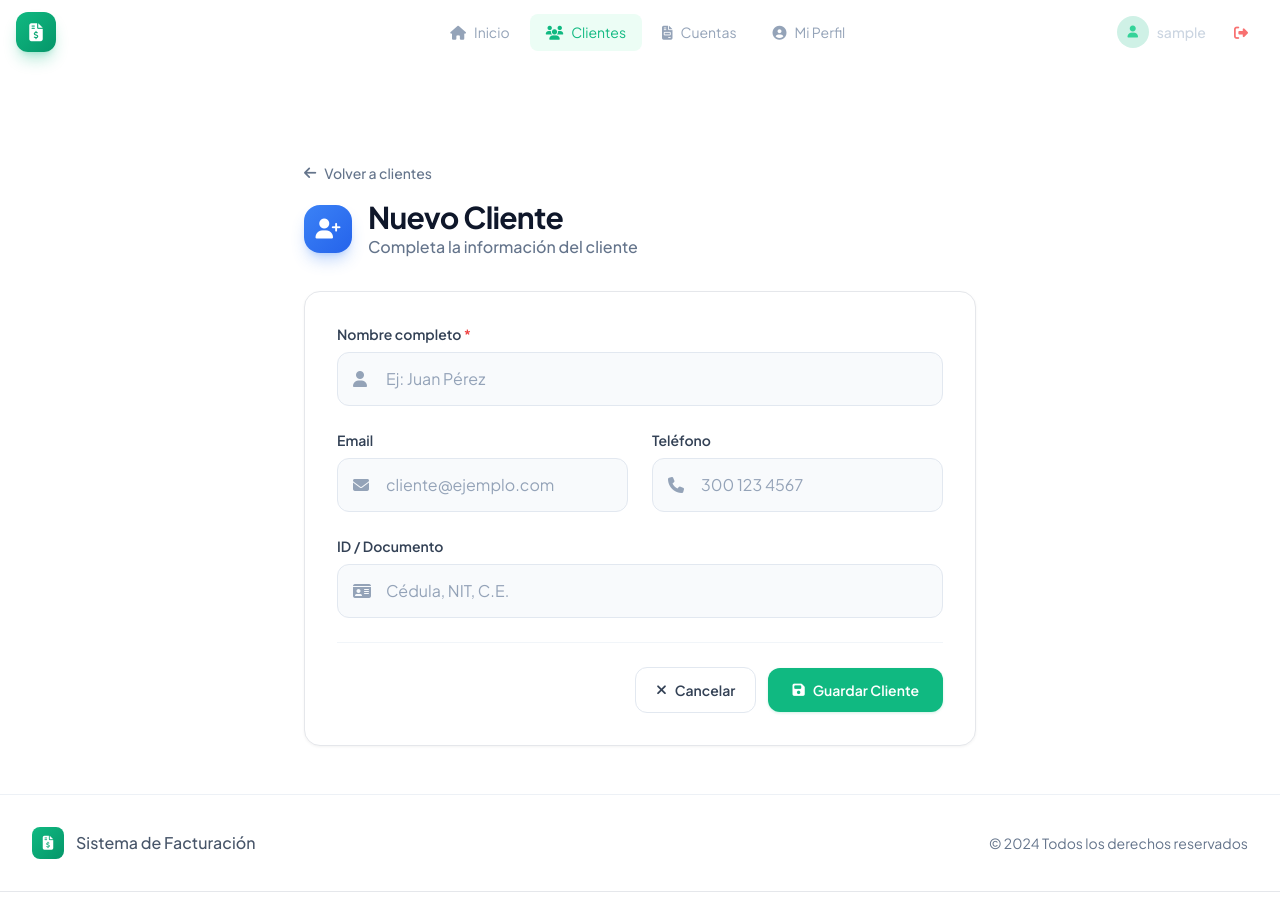
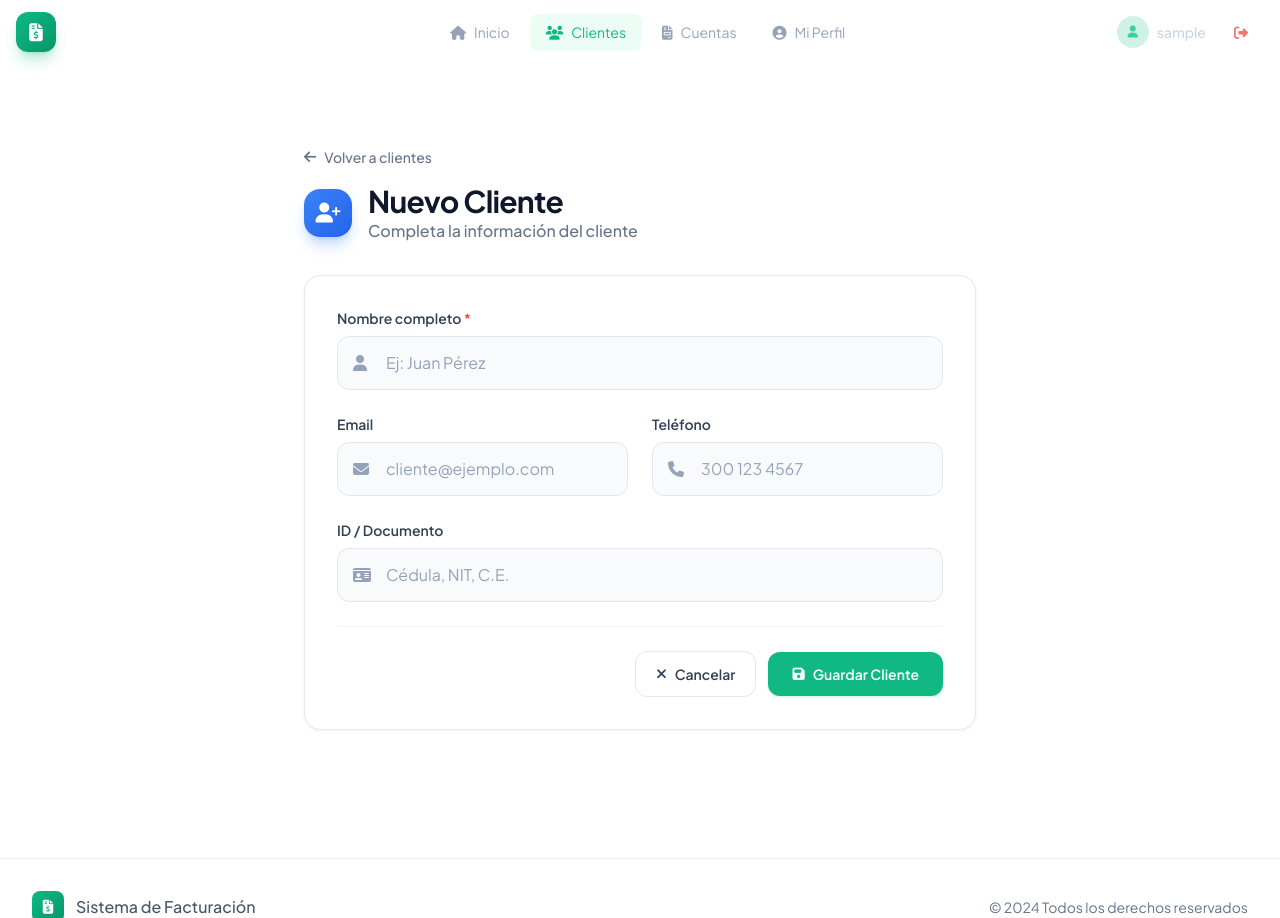
Before and after one commit to Eglism11/web-facturacion, a Flask app: page /clientes/nuevo in a window 1280 px wide. Run offline with Flask 3, Linux system fonts and the light colour scheme; the visitor is signed in with stand-in values (Sample User, id 1); parts of the project's set-up code (start-up, migrations or seed data) failed here and were passed over; some libraries are stand-ins or nearby versions.

Commit message:
UI: Navbar fixed padding y footer

```diff
--- a/templates/base.html
+++ b/templates/base.html
@@ -255,7 +255,7 @@
             </div>
         </div>
 
-<nav class="md:hidden fixed bottom-0 left-0 right-0 z-[9999] bg-white border-t border-slate-200 shadow-[0_-4px_6px_-1px_rgba(0,0,0,0.1)]">
+<nav class="md:hidden fixed bottom-0 left-0 right-0 z-[9999] bg-white border-t border-gray-200 shadow-lg">
         <div class="flex justify-around items-center h-16">
             <a href="{{ url_for('index') }}" class="flex flex-col items-center justify-center flex-1 {% if request.endpoint == 'index' or request.endpoint == None %}text-primary-600{% else %}text-slate-400{% endif %}">
                 <i class="fas fa-home text-xl"></i>
@@ -281,9 +281,9 @@
         </div>
     </nav>
 
-    <main class="pt-24 pb-12 px-4 sm:px-6 lg:px-8 max-w-7xl mx-auto">
+    <main class="pt-20 pb-32 px-4 sm:px-6 lg:px-8 max-w-7xl mx-auto">
     {% else %}
-    <main class="max-w-7xl mx-auto">
+    <main class="pt-20 pb-12 px-4 sm:px-6 lg:px-8 max-w-7xl mx-auto">
     {% endif %}
 
     {% with messages = get_flashed_messages(with_categories=true) %}
```
